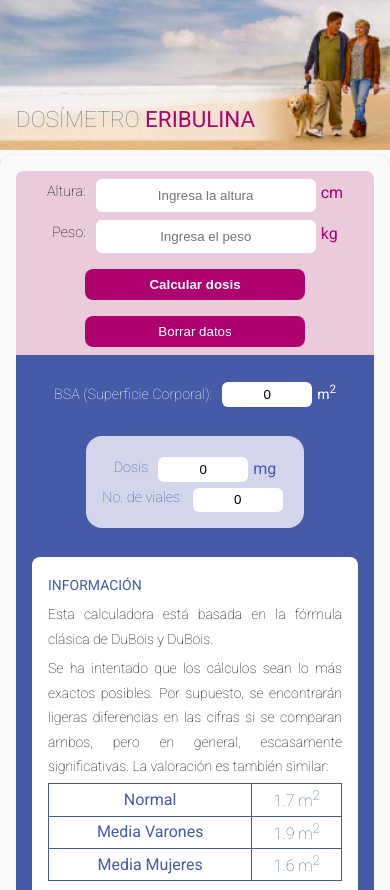
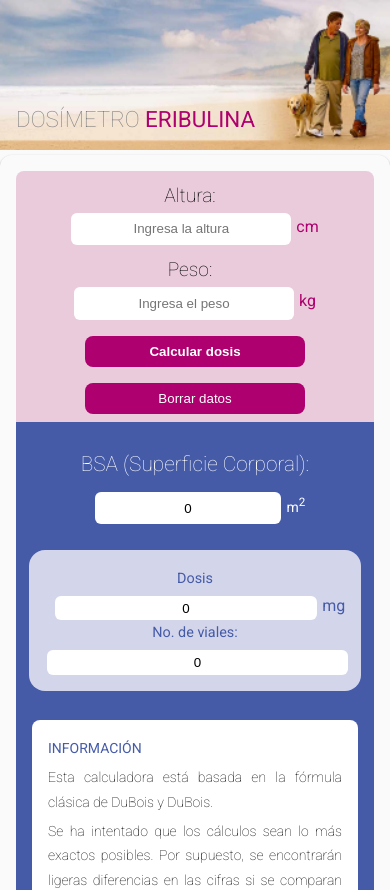
Before and after one commit to GoPharmaBack/dosimetro-calc-app, a React (Create React App) app: page / in a window 390 px wide. Shown: the top 890 px of the page. Built offline with nearby package versions, Linux system fonts and the light colour scheme.

Commit message:
ajuste input responsivo

```diff
--- a/src/components/Calculadora.js
+++ b/src/components/Calculadora.js
@@ -77,8 +77,8 @@
 
         <div className="datos-bsa">
           <label> BSA (Superficie Corporal): </label>
-          <input type="text" className="result" value={currentBsa} readOnly />
-          <p>m<sup>2</sup></p>
+         <div> <input type="text" className="result" value={currentBsa} readOnly />
+          <p>m<sup>2</sup></p></div>
         </div>
 
 
--- a/src/scss/index.scss
+++ b/src/scss/index.scss
@@ -30,12 +30,14 @@
   h1 {
     margin-left: 9%;
     color: grey;
-@include tablet{
+
+    @include tablet {
       margin-left: 10px;
       font-size: 2rem;
     }
+
     @include phone {
-      margin-left:0 ;
+      margin-left: 0;
       margin-bottom: 0;
       font-size: 1.4rem;
     }
@@ -45,7 +47,8 @@
 
     }
   }
-  @include phone{
+
+  @include phone {
 
     min-height: 150px;
     margin-bottom: 5px;
@@ -102,14 +105,17 @@
         " bsa  viales viales";
       justify-content: center;
       align-items: center;
-@include phone{
+
+      @include phone {
         display: flex;
         flex-flow: column;
       }
+
       .datos-usuario {
         padding: 1rem;
         grid-area: usuario;
-        @include phone{
+
+        @include phone {
           padding: 0 1rem;
         }
 
@@ -120,6 +126,7 @@
           display: flex;
           flex-flow: row;
           margin: 0.5rem;
+
           input {
             min-width: 220px
           }
@@ -136,8 +143,16 @@
               font-size: 1rem;
             }
           }
-@include phone{
+
+          @include phone {
+            flex-flow: column;
             width: auto;
+            align-items: center;
+            justify-content: center;
+
+            label {
+              font-size: 1.2rem;
+            }
           }
         }
 
@@ -150,7 +165,8 @@
         flex-flow: column;
         padding: 1rem;
         align-items: center;
-        @include phone{
+
+        @include phone {
           padding: 0 1rem;
         }
       }
@@ -162,9 +178,14 @@
         width: 100%;
         border: none;
         border: 0.5rem solid #455ba8;
+
         input {
           margin-left: 10px;
           max-width: 90px;
+          @include tablet{
+            width: 100%;
+            max-width: 100%;
+          }
         }
 
       }
@@ -178,7 +199,21 @@
 
         align-items: center;
         justify-content: center;
-        @include phone{padding-top: 1rem;}
+
+        div {
+          display: flex;
+        }
+
+        @include tablet{
+          flex-flow: column;
+          width: 100%;
+          padding-top: 1rem;
+
+          label {
+            margin-bottom: 10px;
+            font-size: 1.3rem;
+          }
+        }
 
       }
 
@@ -207,23 +242,46 @@
           color: #455ba8;
           align-items: center;
           justify-content: center;
-          @include tablet{
+
+          @include tablet {
             flex-flow: column;
             align-items: center;
             justify-content: center;
-
+            max-width: 100%;
             margin: auto;
           }
-          @include phone{
-            width: auto;
-          }
+
 
           .grupo-viales {
             display: flex;
             width: 100%;
             align-items: center;
             justify-content: center;
-            input{margin-top: 0.3rem;;}
+
+            input {
+              margin-top: 0.3rem;
+            }
+
+            div {
+              display: flex;
+              align-items: center;
+              justify-content: center;
+              width: 100%;
+
+            }
+
+            @include tablet {
+              input {
+                width: 100%;
+                max-width: auto !important;
+              }
+
+              flex-flow: column;
+
+              label {
+                font-weight: 400 !important;
+              }
+            }
           }
         }
       }
```
Lines whose indentation alone changed are shown as unchanged.
